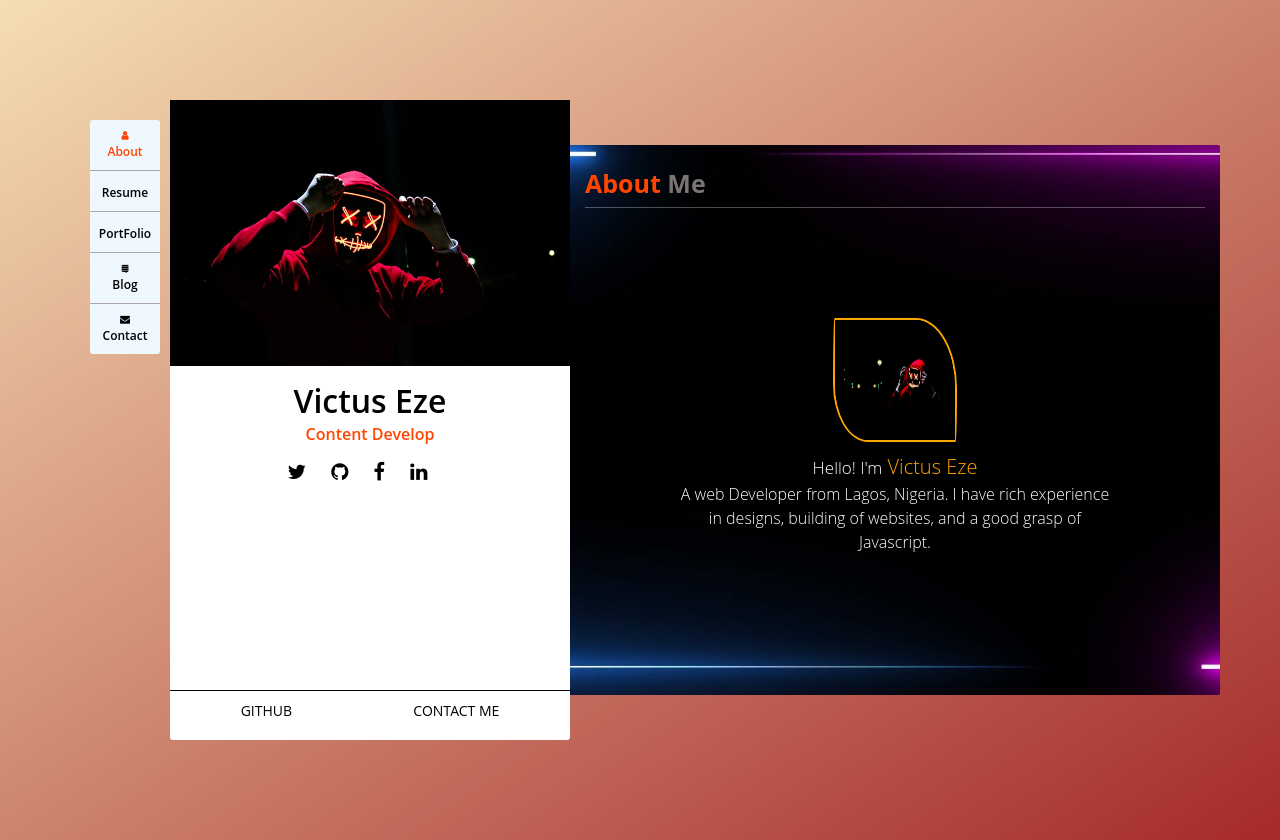
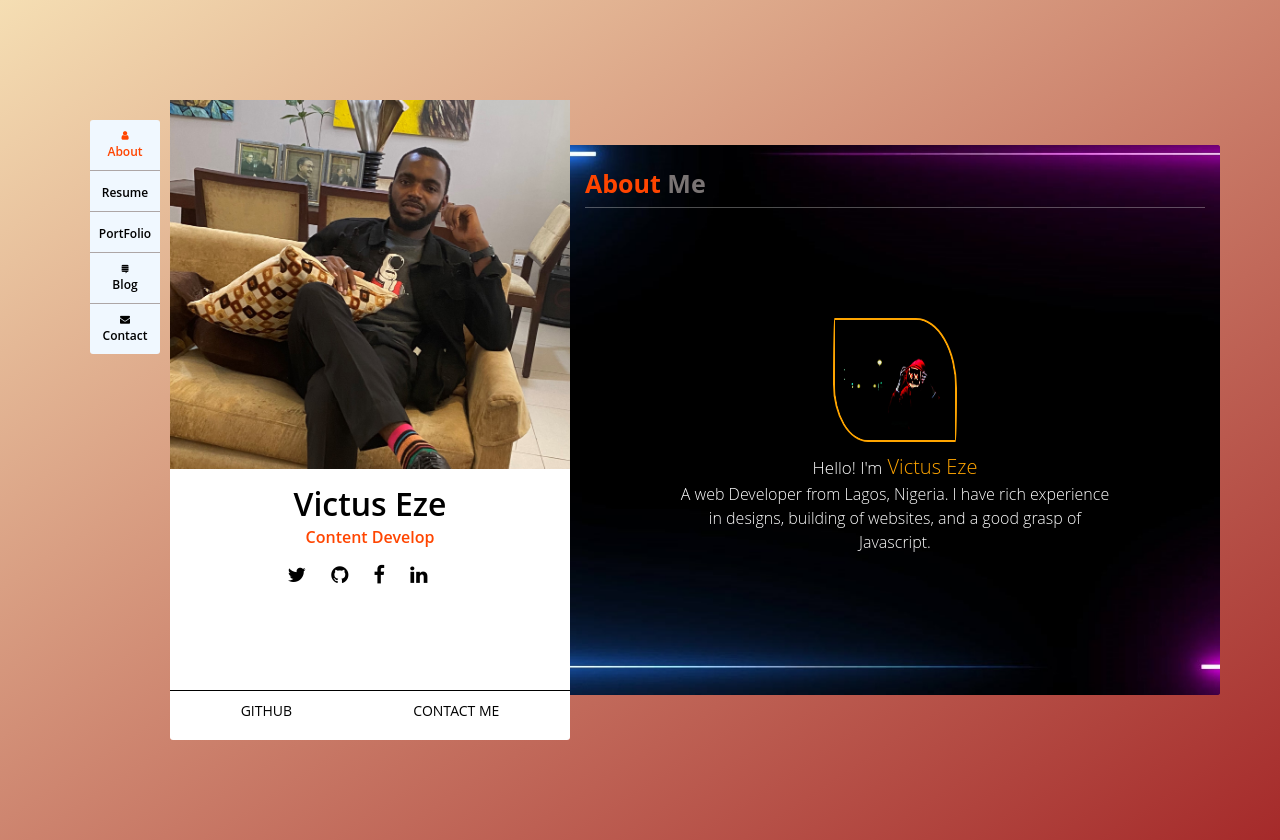
Before and after one commit to victuseze/portfolio, a plain HTML site: page index.html in a window 1280 px wide. Drawn offline with Linux system fonts and the light colour scheme.

Commit message:
Picture added

```diff
--- a/index.html
+++ b/index.html
@@ -48,7 +48,7 @@
                 <!-- Profile Section -->
                 <div class="profile">
                     <div class="profile-image">
-                        <img src="guy.jpg" alt="">
+                        <img src="my picture.jpeg" alt="">
                     </div>
                     <div class="profile-content">
                         <h2>Victus Eze</h2>
```
Also changed, not shown: my picture.jpeg (added).
